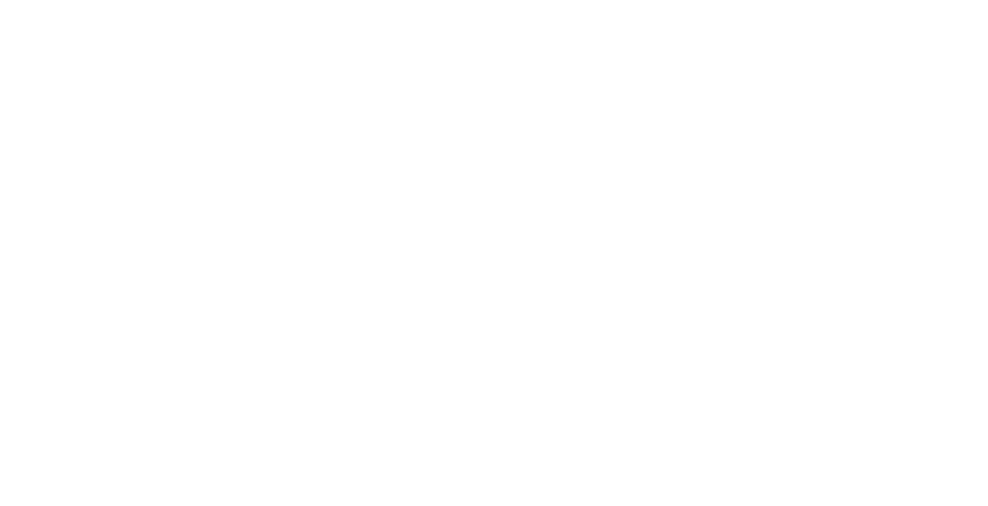
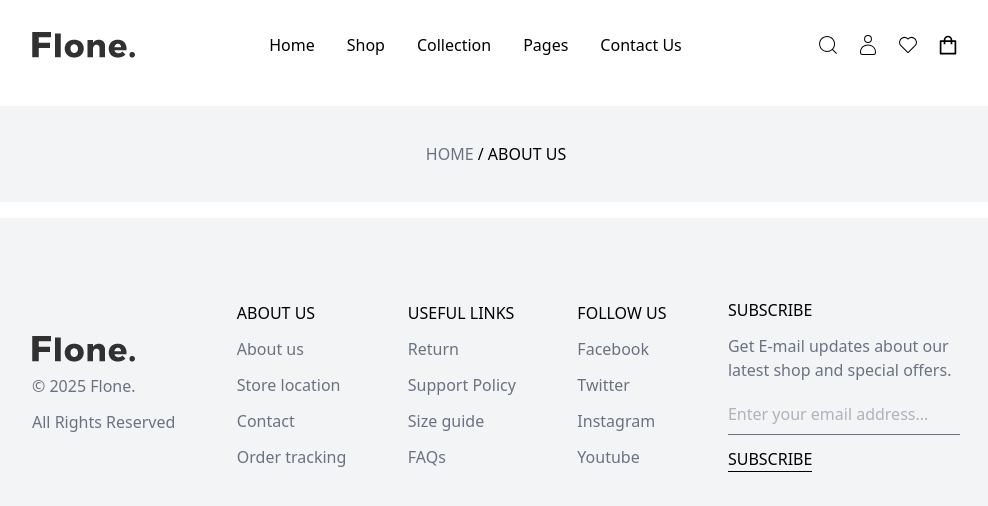
Before and after one commit to TahirSaifi09/Flone, a React (Vite) app in the folder flone/: page /shop in a window 1280 px wide. Before the commit this address had no page. Shown: the top 506 px of the page, without its empty margins (144-1132 px from the left). Built offline with nearby package versions, Linux system fonts and the light colour scheme.

Commit message:
Working on Shop Page

```diff
--- a/flone/src/App.jsx
+++ b/flone/src/App.jsx
@@ -2,11 +2,12 @@
 import "./App.css";
 import { BrowserRouter, Routes, Route } from "react-router-dom";
 import Home from "./page/home";
-import About from "./page/about";
 import Login from "./component/Login/index"
 import Register from "./component/Login/Register";
 import Forgot from "./component/Login/forgot";
 import Form from "./component/Contact/form";
+import Shop from "./page/Shop";
+import About from "./page/About";
 function App() {
   const [count, setCount] = useState(0);
 
@@ -19,6 +20,7 @@
         <Route path="/login" element={<Login />}/>
         <Route path="/register" element={<Register />}/>
         <Route path="/forgot" element={<Forgot />}/>
+        <Route path="/shop" element={<Shop />}/>
       </Routes>
     </BrowserRouter>
   );
--- a/flone/src/component/Navbar.jsx
+++ b/flone/src/component/Navbar.jsx
@@ -35,7 +35,7 @@
     {
       id: 2,
       page: "Shop",
-      path: null,
+      path: "/shop",
     },
     {
       id: 3,
--- /dev/null
+++ b/flone/src/component/shop/hero.jsx
@@ -0,0 +1,16 @@
+import { Link } from "react-router-dom";
+
+export default function Hero() {
+  return (
+    <div>
+      <div className="h-24 my-4 flex justify-center items-center font-medium w-full bg-gray-100">
+        <h3>
+          <Link to="/" className="text-gray-500">
+            HOME
+          </Link>{" "}
+          / ABOUT US
+        </h3>
+      </div>
+    </div>
+  );
+}
--- /dev/null
+++ b/flone/src/page/Shop.jsx
@@ -0,0 +1,13 @@
+import Footer from "../component/Footer";
+import Navbar from "../component/Navbar";
+import Hero from "../component/shop/hero";
+
+export default function Shop(){
+    return(
+        <div>
+            <Navbar />
+            <Hero />
+            <Footer />
+        </div>
+    )
+}
```
